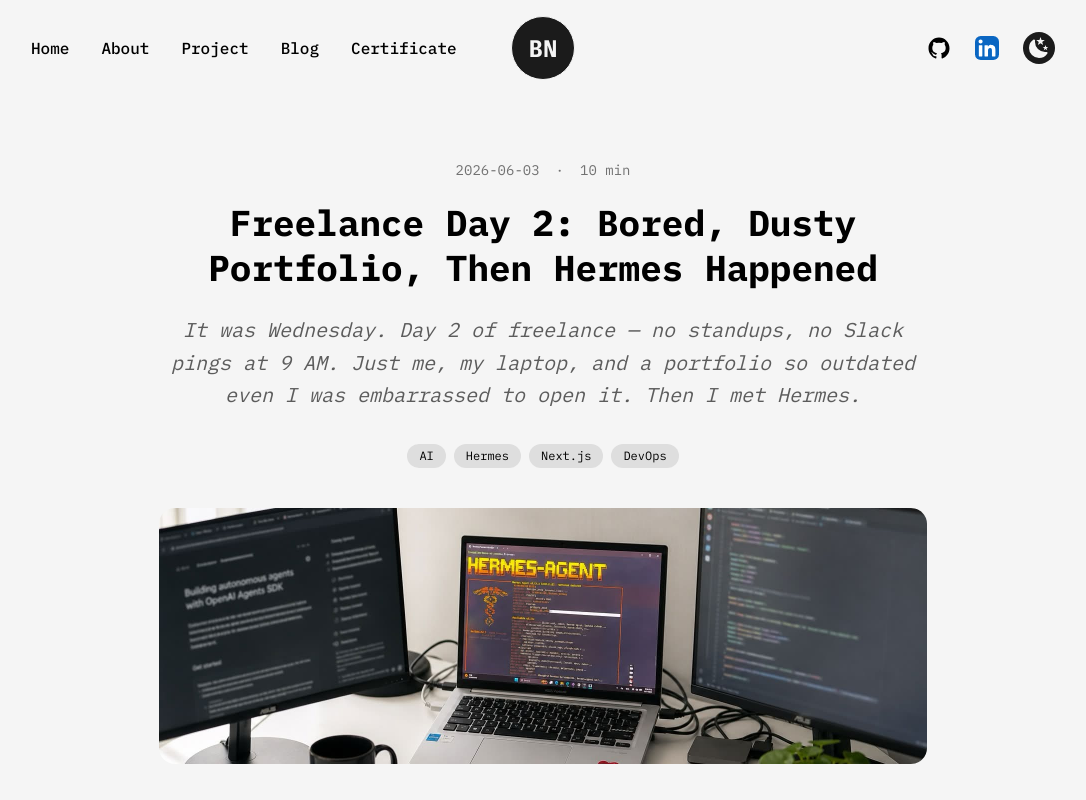
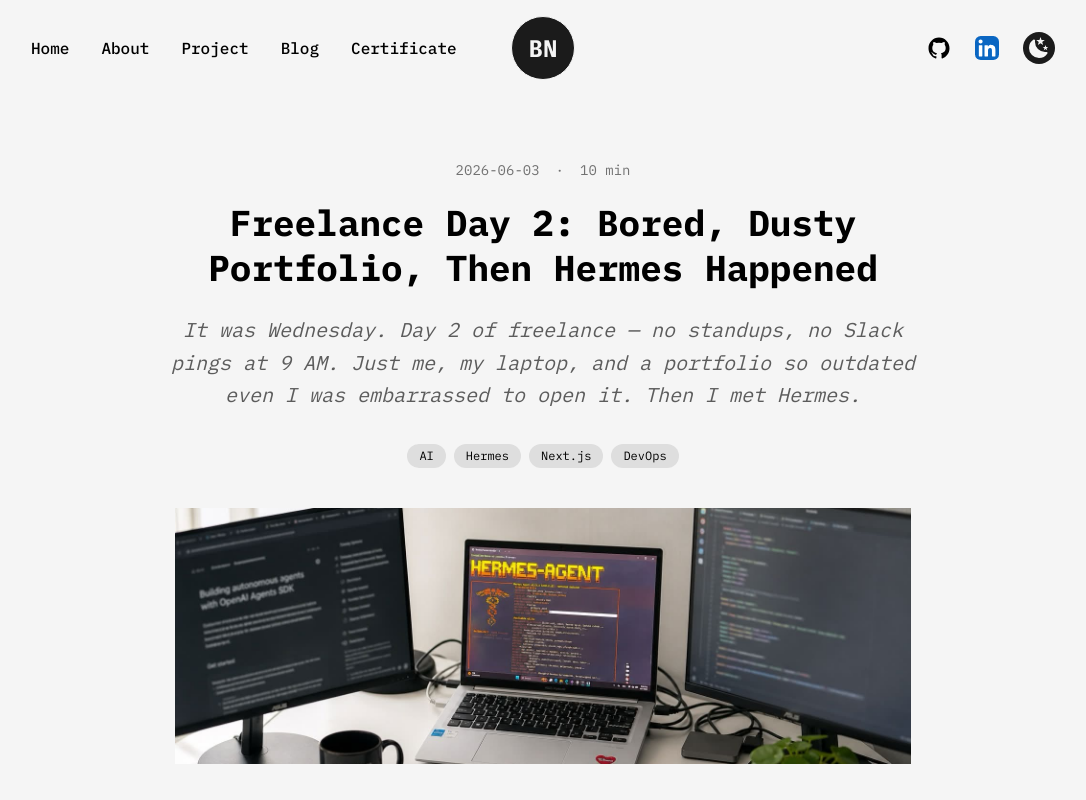
Before and after one commit to tripplen23/portfolio-2024, a Next.js app: page /blog/building-hermes-portfolio-agent in a window 1280 px wide. Shown: the top 800 px of the page, without its empty margins (97-1183 px from the left). Built offline with nearby package versions, Linux system fonts and the light colour scheme.

Commit message:
style: remove w-full from cover image for proper centering

```diff
--- a/src/pages/blog/[slug].tsx
+++ b/src/pages/blog/[slug].tsx
@@ -76,7 +76,7 @@
 
           {/* Cover Image */}
           {post.coverImage && (
-            <div className="relative mb-12 h-64 md:h-96 w-full max-w-3xl mx-auto overflow-hidden rounded-2xl">
+            <div className="relative mb-12 h-64 md:h-96 max-w-3xl mx-auto px-4 overflow-hidden rounded-2xl">
               <img
                 src={post.coverImage}
                 alt={post.title}
```
